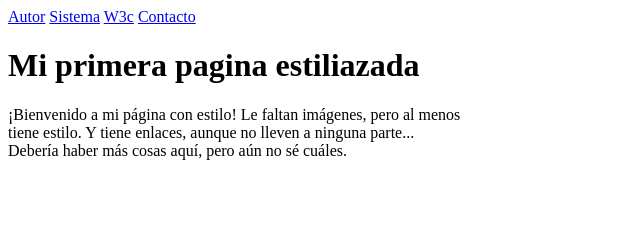
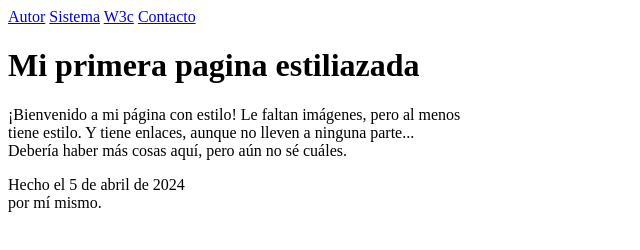
Before and after one commit to alexiscl0/IDWEB, a plain HTML site: page Lab1/index.html in a window 1280 px wide. Shown: the whole page, without its empty margins (0-640 px from the left). Drawn offline with Linux system fonts and the light colour scheme.

Commit message:
Cree un pie de pagina y le coloque un parrafo

```diff
--- a/Lab1/index.html
+++ b/Lab1/index.html
@@ -22,5 +22,11 @@
         Debería haber más cosas aquí, pero aún no sé cuáles.
       </p>
     </main>
+    <footer>
+      <p>
+        Hecho el 5 de abril de 2024 <br />
+        por mí mismo.
+      </p>
+    </footer>
   </body>
 </html>
```
